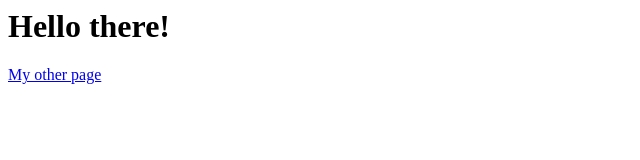
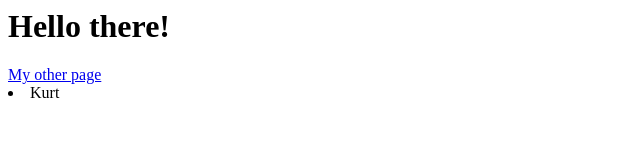
Before and after one commit to TobiAlla/web-platform-wbbpvd, a plain HTML site: page index.html in a window 1280 px wide. Shown: the full height of the page, 0-640 px from the left. Drawn offline with Linux system fonts and the light colour scheme.

Commit message:
1 file modified

```diff
--- a/index.html
+++ b/index.html
@@ -7,7 +7,7 @@
   <body>
     <h1>Hello there!</h1>
     <a href="/me.html">My other page</a>
-
+    <li> Kurt </li>
 
   </body>
 </html>
```
